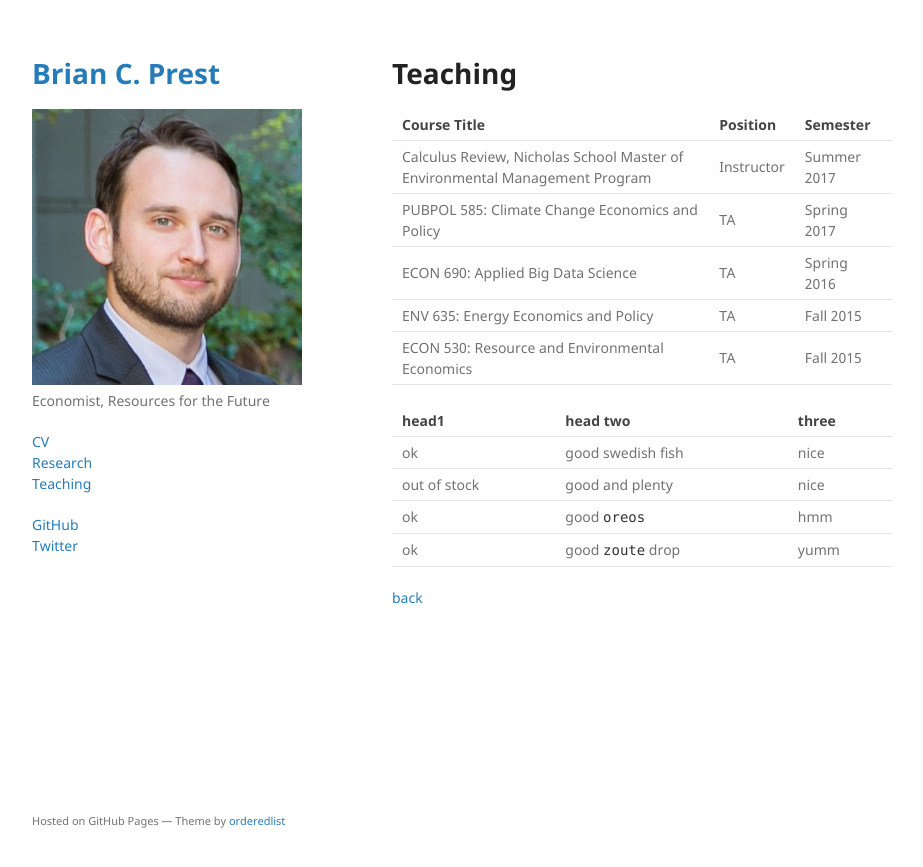
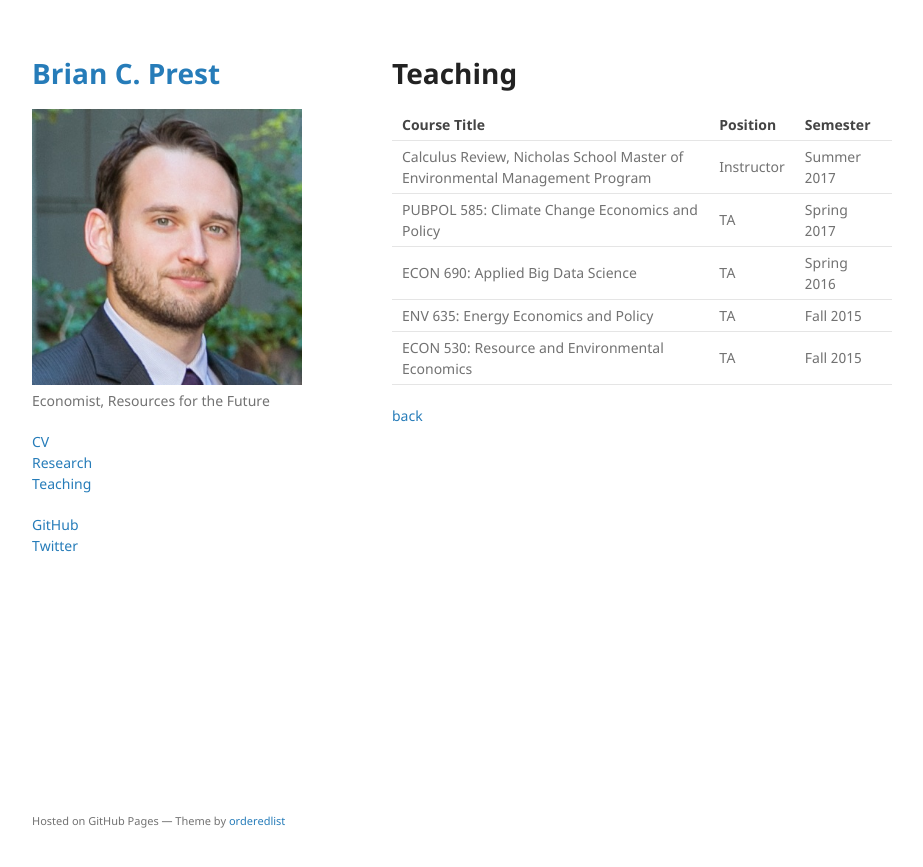
Before and after one commit to bprest/bprest.github.io, a Jekyll site: the page built from teaching.md, in a window 1280 px wide. Shown: the top 867 px of the page, without its empty margins (178-1101 px from the left). Built offline with Jekyll 4.4.1, drawn with Linux system fonts in a browser that asks for light colours; our own code applies the rules of GitHub Pages for plain Markdown files.

```diff
--- a/teaching.md
+++ b/teaching.md
@@ -15,12 +15,4 @@ layout: default
 
 
 
-
-| head1        | head two          | three |
-|:-------------|:------------------|:------|
-| ok           | good swedish fish | nice  |
-| out of stock | good and plenty   | nice  |
-| ok           | good `oreos`      | hmm   |
-| ok           | good `zoute` drop | yumm  |
-
 [back](./)
```
Also changed, not shown: research.md (+9 -9 lines).
